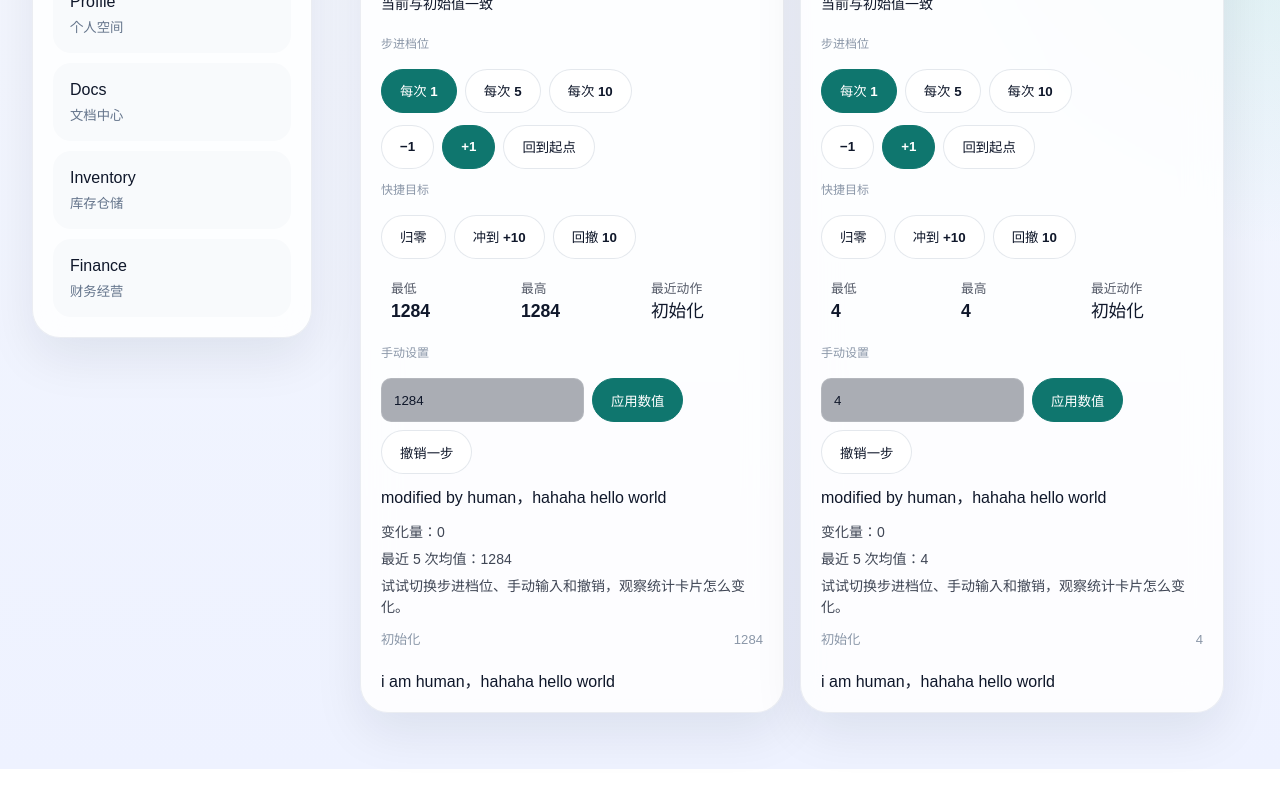
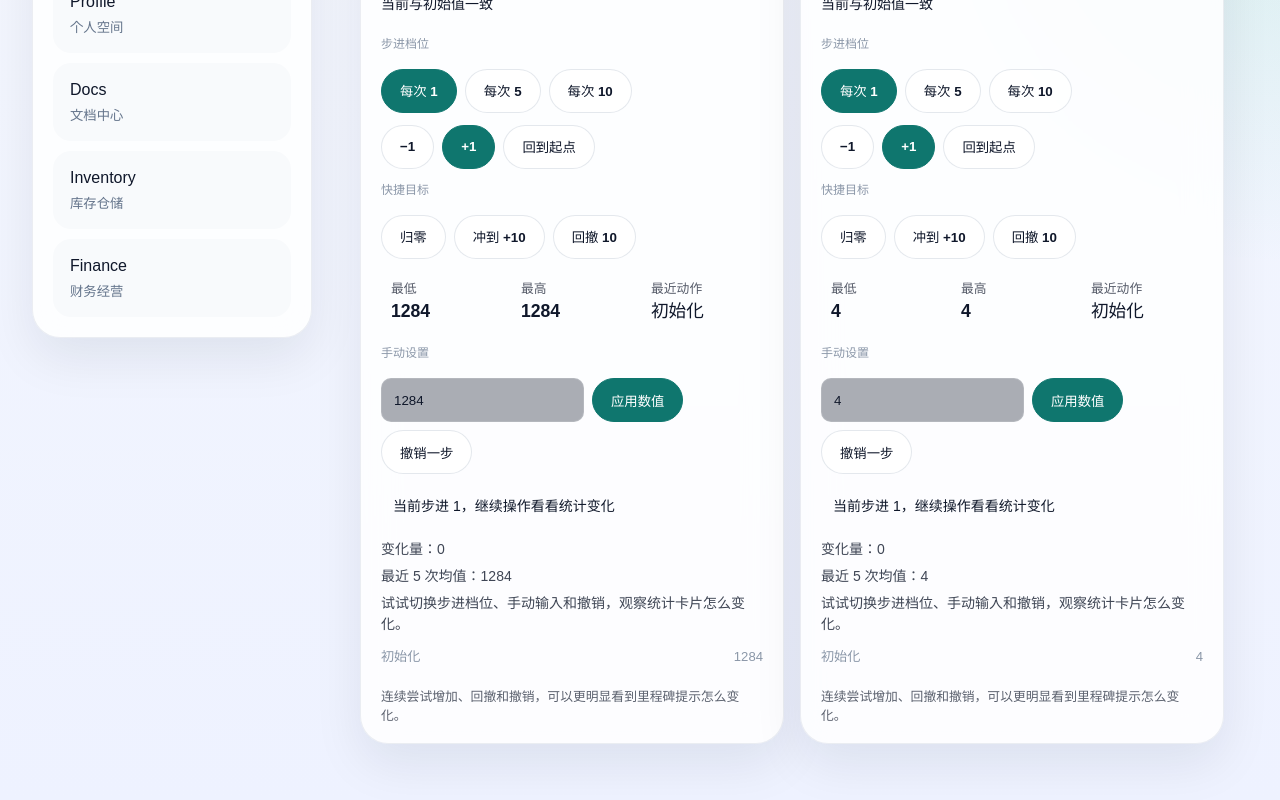
Before and after one commit to duwenbin0316/react-projects-4-route-analyze, a React (Vite) app in the folder react-router5-demo/: page /dashboard/overview in a window 1280 px wide. Shown: the part 1096-1896 px from the top of the page. Before the commit the page ends 1865 px from the top, so only its background shows below. Built offline with nearby package versions, Linux system fonts and the light colour scheme.

Commit message:
feat: add counter card milestone highlight

```diff
--- a/react-router5-demo/src/components/CounterCard.jsx
+++ b/react-router5-demo/src/components/CounterCard.jsx
@@ -15,6 +15,21 @@ function CounterCard({ title = '计数器示例', initial = 0 }) {
   const recentAction = history[0]?.label ?? '初始化'
   const lastSnapshot = history[1]
   const averageValue = Math.round(history.reduce((sum, item) => sum + item.value, 0) / history.length)
+  const reachedMilestone = delta !== 0 && Math.abs(delta) % 10 === 0
+  const highlightMessage = count === bounds.max && count !== initial
+    ? `已刷新最高值 ${bounds.max}`
+    : count === bounds.min && count !== initial
+      ? `已刷新最低值 ${bounds.min}`
+      : reachedMilestone
+        ? `达成 ${formattedDelta} 里程碑`
+        : `当前步进 ${step}，继续操作看看统计变化`
+  const highlightTone = count === bounds.max && count !== initial
+    ? 'rgba(29, 155, 95, 0.16)'
+    : count === bounds.min && count !== initial
+      ? 'rgba(217, 72, 95, 0.16)'
+      : reachedMilestone
+        ? 'rgba(99, 102, 241, 0.18)'
+        : 'rgba(255, 255, 255, 0.05)'
 
   const applyCount = (nextCount, label) => {
     setCount(nextCount)
@@ -135,10 +150,15 @@ function CounterCard({ title = '计数器示例', initial = 0 }) {
           <button className="ghost-button" onClick={revertLastChange} disabled={!lastSnapshot} type="button">撤销一步</button>
         </div>
       </div>
-      <div>
-        modified by human，hahaha
-
-        hello world
+      <div
+        style={{
+          padding: '10px 12px',
+          borderRadius: '12px',
+          background: highlightTone,
+          fontSize: '0.875rem',
+        }}
+      >
+        {highlightMessage}
       </div>
       <div style={{ display: 'grid', gap: '6px', fontSize: '0.875rem', opacity: 0.8 }}>
         <div>变化量：{formattedDelta}</div>
@@ -153,10 +173,8 @@ function CounterCard({ title = '计数器示例', initial = 0 }) {
           </div>
         ))}
       </div>
-      <div>
-        i am human，hahaha
-
-        hello world
+      <div style={{ fontSize: '0.8rem', opacity: 0.68 }}>
+        连续尝试增加、回撤和撤销，可以更明显看到里程碑提示怎么变化。
       </div>
     </article>
   )
```
